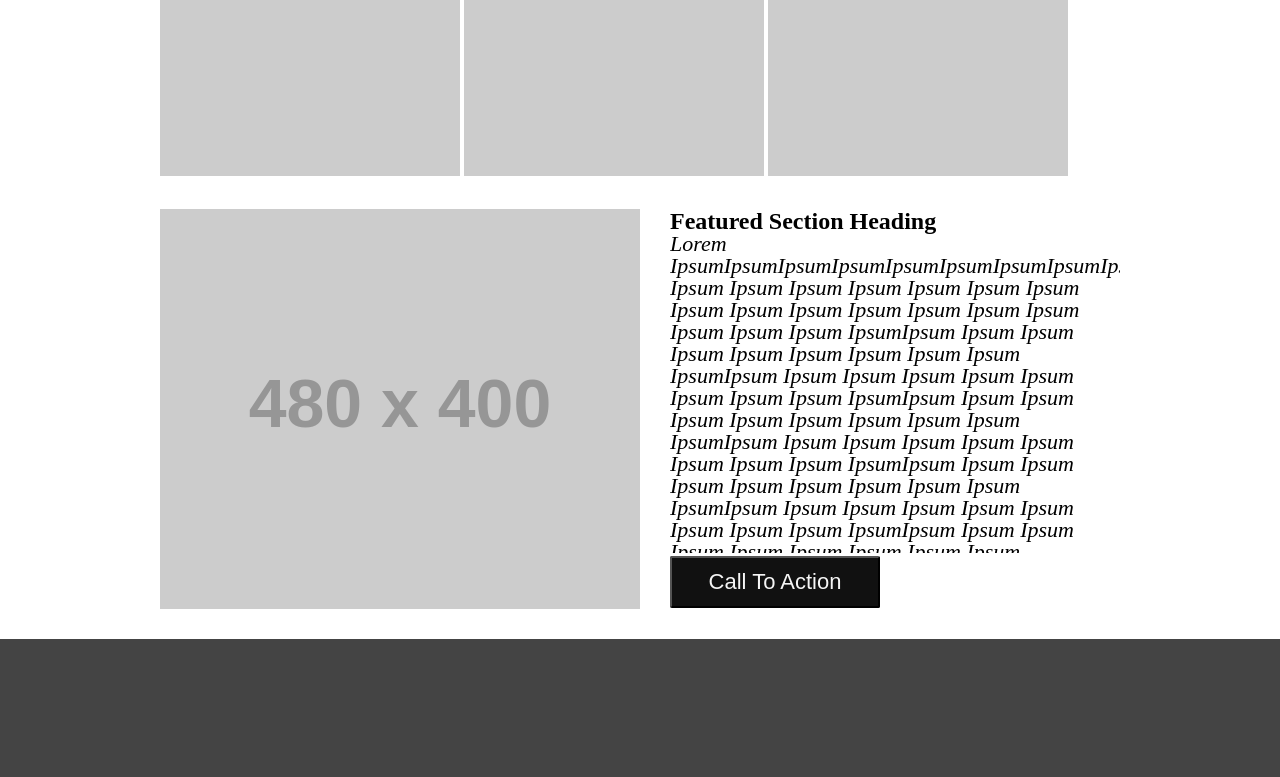
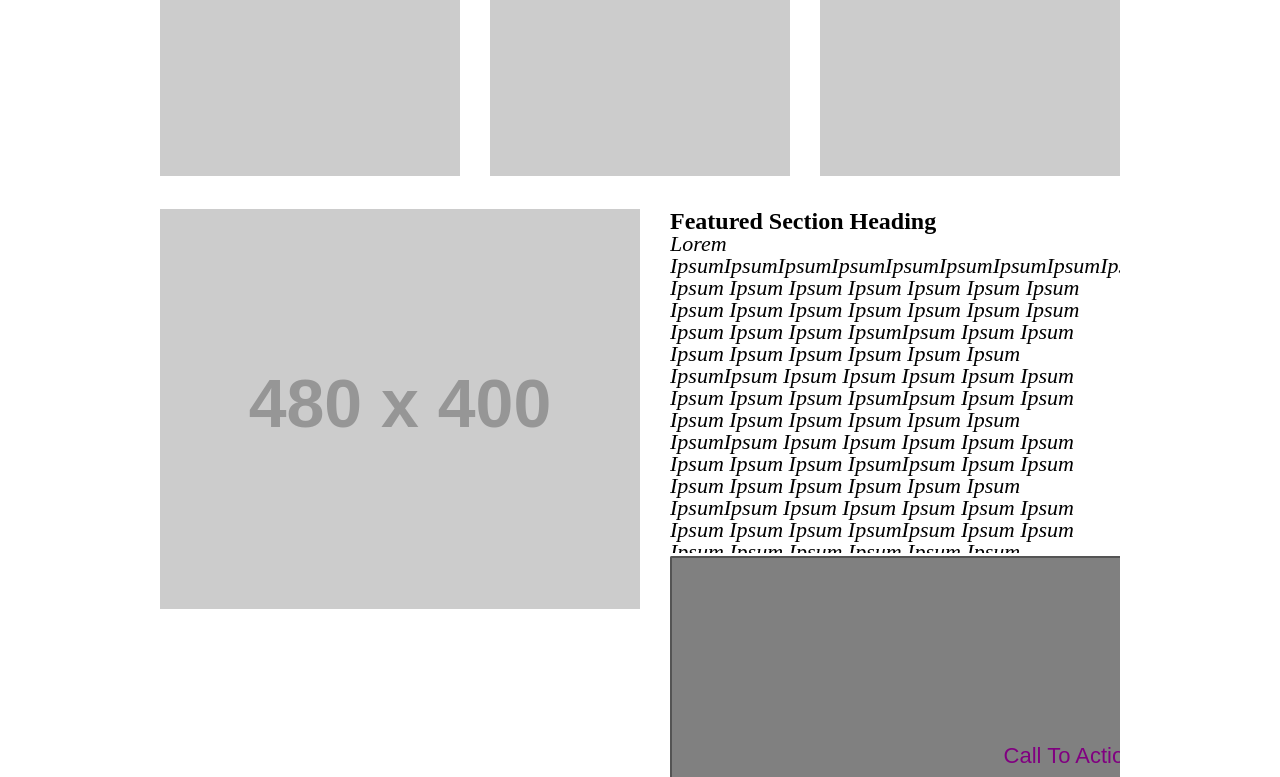
Before and after one commit to TiaLow/wireframe-exercise, a plain HTML site: page index.html in a window 1280 px wide. In both pictures the pointer is over the button "Call To Action". Shown: the part 810-1587 px from the top of the page. Drawn offline with Linux system fonts and the light colour scheme; placeholder pictures from the web are drawn by us.

Commit message:
Adjusted html to be corrected

```diff
--- a/index.html
+++ b/index.html
@@ -1,5 +1,6 @@
 <!DOCTYPE html>
 <html lang="en">
+
 <head>
   <meta charset="UTF-8">
   <meta name="viewport" content="width=device-width, initial-scale=1.0">
@@ -9,6 +10,7 @@
 </head>
 
 <body>
+
   <header>
     <nav>
       <img src="https://placehold.it/200x70/111">
@@ -20,17 +22,25 @@
       </ul>
     </nav>
   </header>
+
   <main>
+
     <img src="https://placehold.it/960x450/111">
+
     <ul>
       <li>
         <img src="https://placehold.it/300x375/111">
+      </li>
+      <li>
         <img src="https://placehold.it/300x375/111">
+      </li>
+      <li>
         <img src="https://placehold.it/300x375/111">
       </li>
     </ul>
 
   <article>
+
     <img src="https://placehold.it/480x400/111">
 
     <section>
--- a/style.css
+++ b/style.css
@@ -106,3 +106,13 @@ footer{
   height : 138px;
   background-color : #444;
 }
+
+button:hover{
+  height : 400px;
+  width : 800px;
+  transition : 350ms;
+  left : -200px;
+  top : -200px;
+  color : purple;
+  background-color : grey;
+}
```
